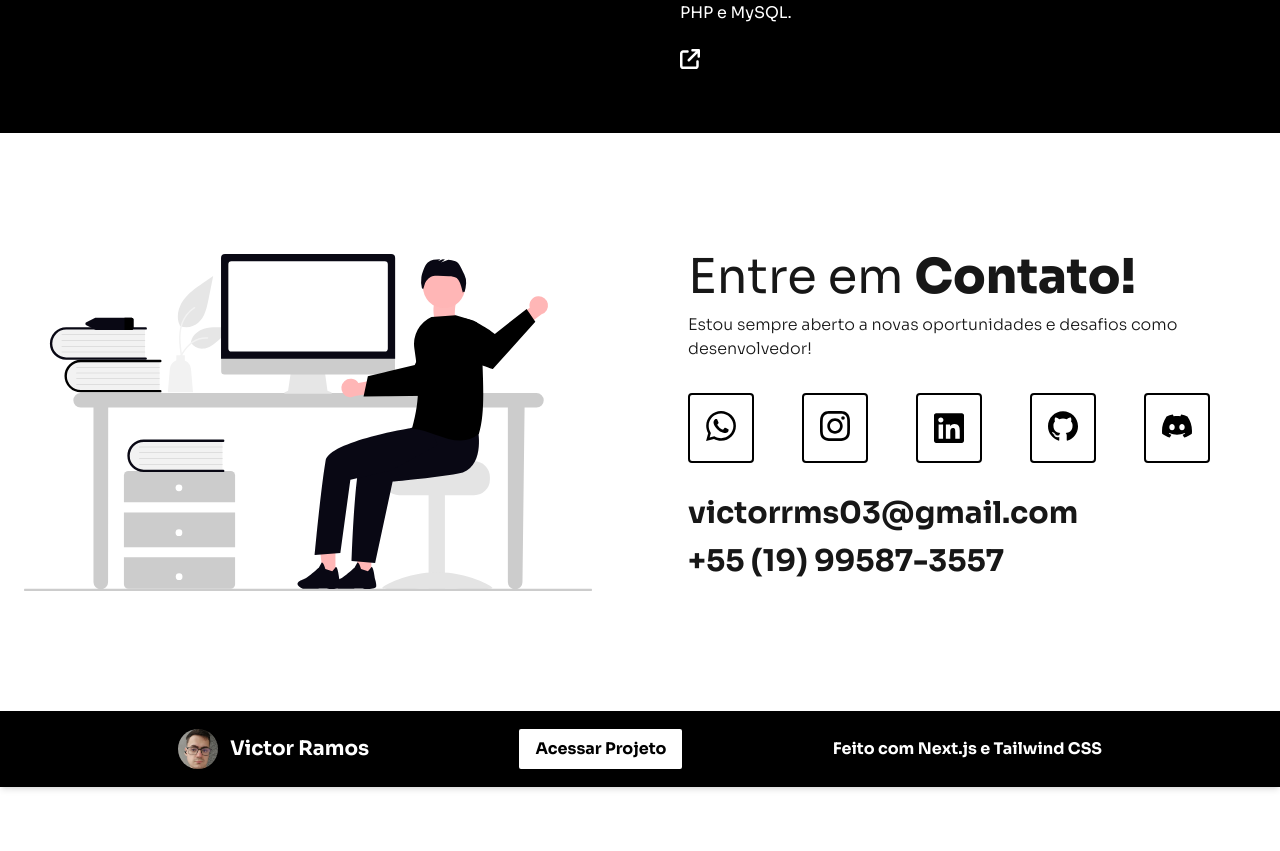
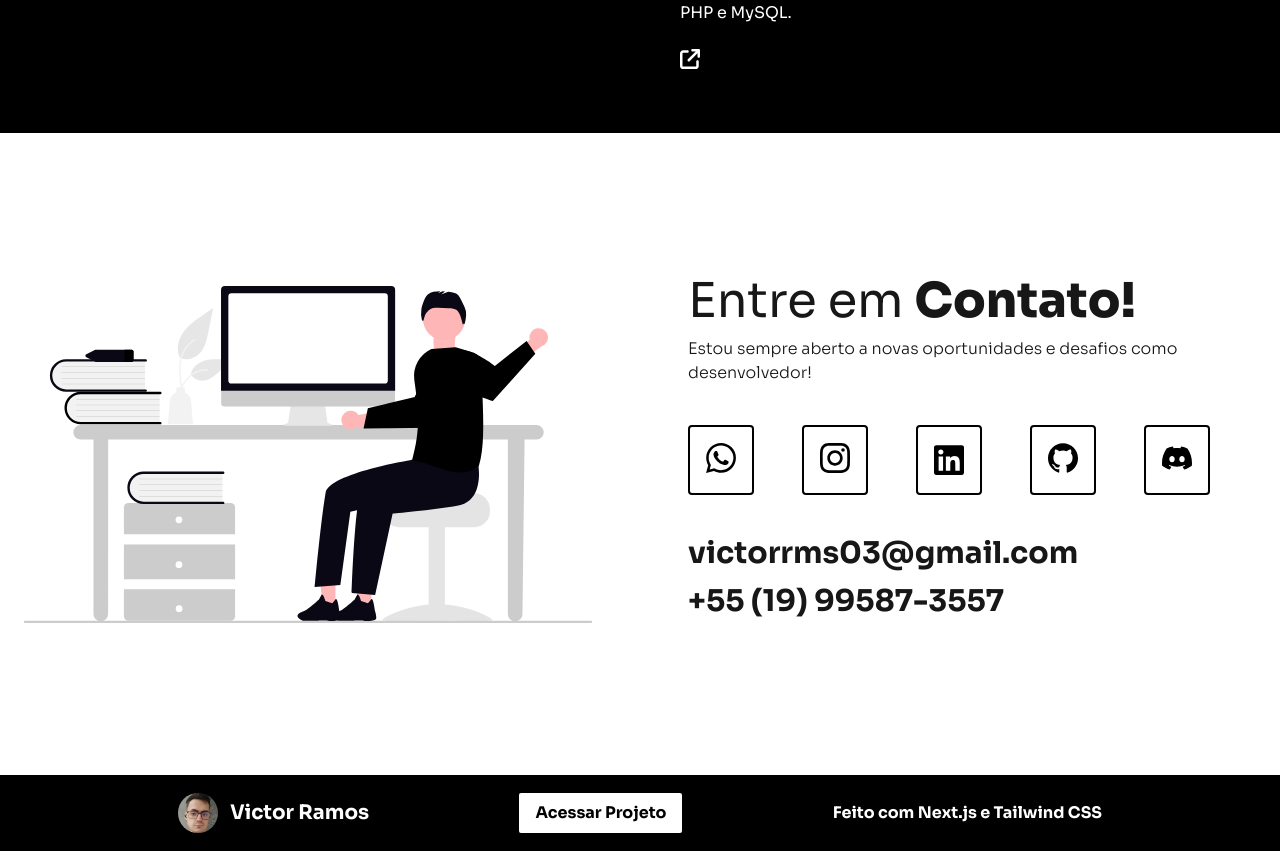
Before and after one commit to VictorRms03/Meu-Portfolio, a Next.js app: page / in a window 1280 px wide. Shown: the part 5505-6356 px from the top of the page. Before the commit the page ends 6292 px from the top, so only its background shows below. Built offline with nearby package versions, Linux system fonts and the light colour scheme.

Commit message:
feat: alterações de padding em 'Contato'

```diff
--- a/src/components/Contato.tsx
+++ b/src/components/Contato.tsx
@@ -4,7 +4,7 @@ import ContatoSocials from './Contato/ContatoSocials';
 export default function Contato() {
     return (
 
-        <section id="contato" className="flex maw-w-9/12 mx-auto py-30">
+        <section id="contato" className="flex maw-w-9/12 mx-auto py-36">
 
             <div className="mx-auto px-6 flex flex-col md:flex-row items-center justify-between gap-24">
 
--- a/src/components/Contato/ContatoSocials.tsx
+++ b/src/components/Contato/ContatoSocials.tsx
@@ -3,7 +3,7 @@ import Image from "next/image";
 export default function ContatoSocials() {
     return (
 
-        <div className="w-full flex gap-12 py-8">
+        <div className="w-full flex gap-12 py-10">
 
             <a href="https://wa.me/19995873557" target="_blank" rel="noopener noreferrer"
              className="group p-4 rounded bg-white border-2 border-black hover:bg-black">
```
